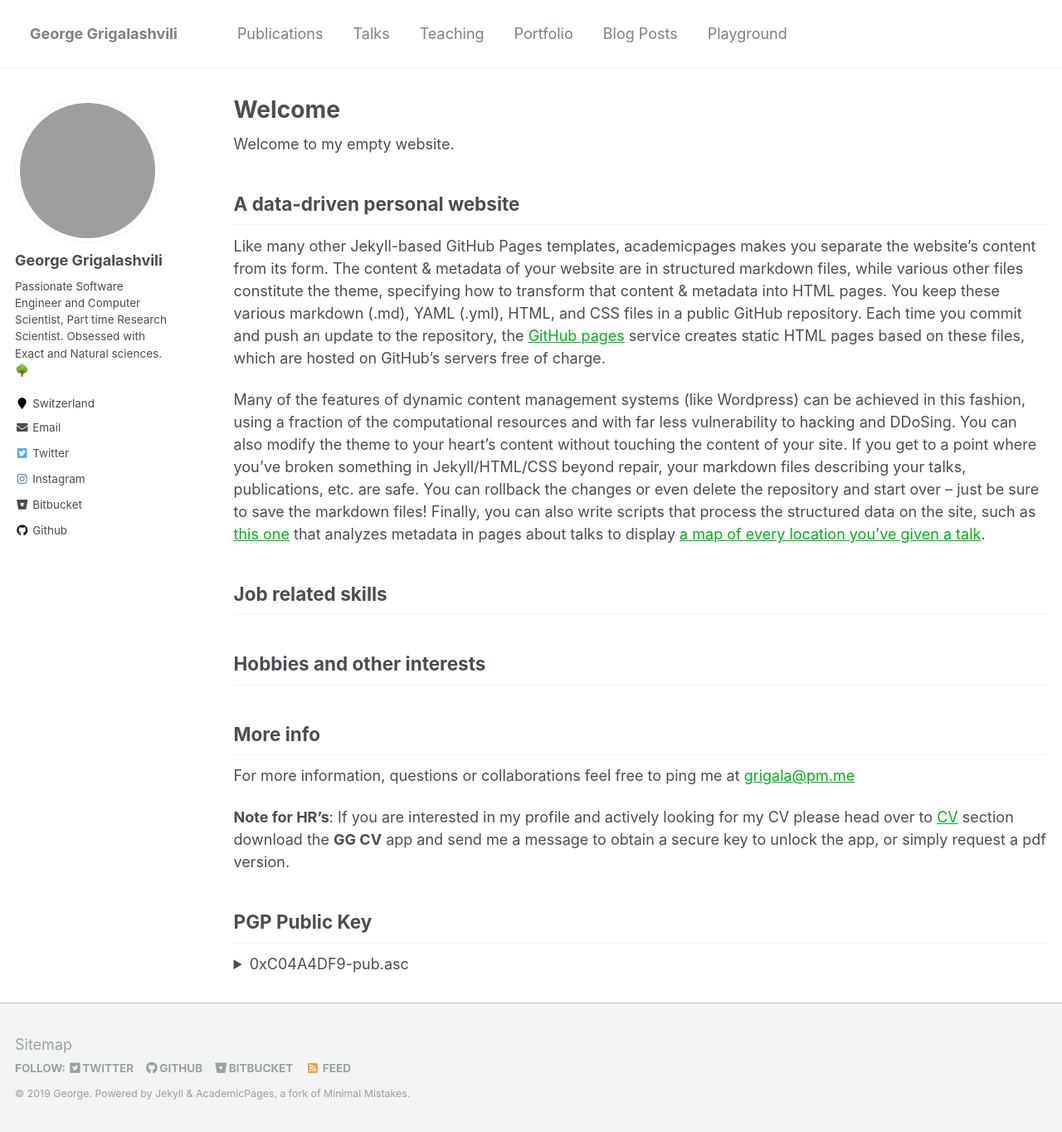
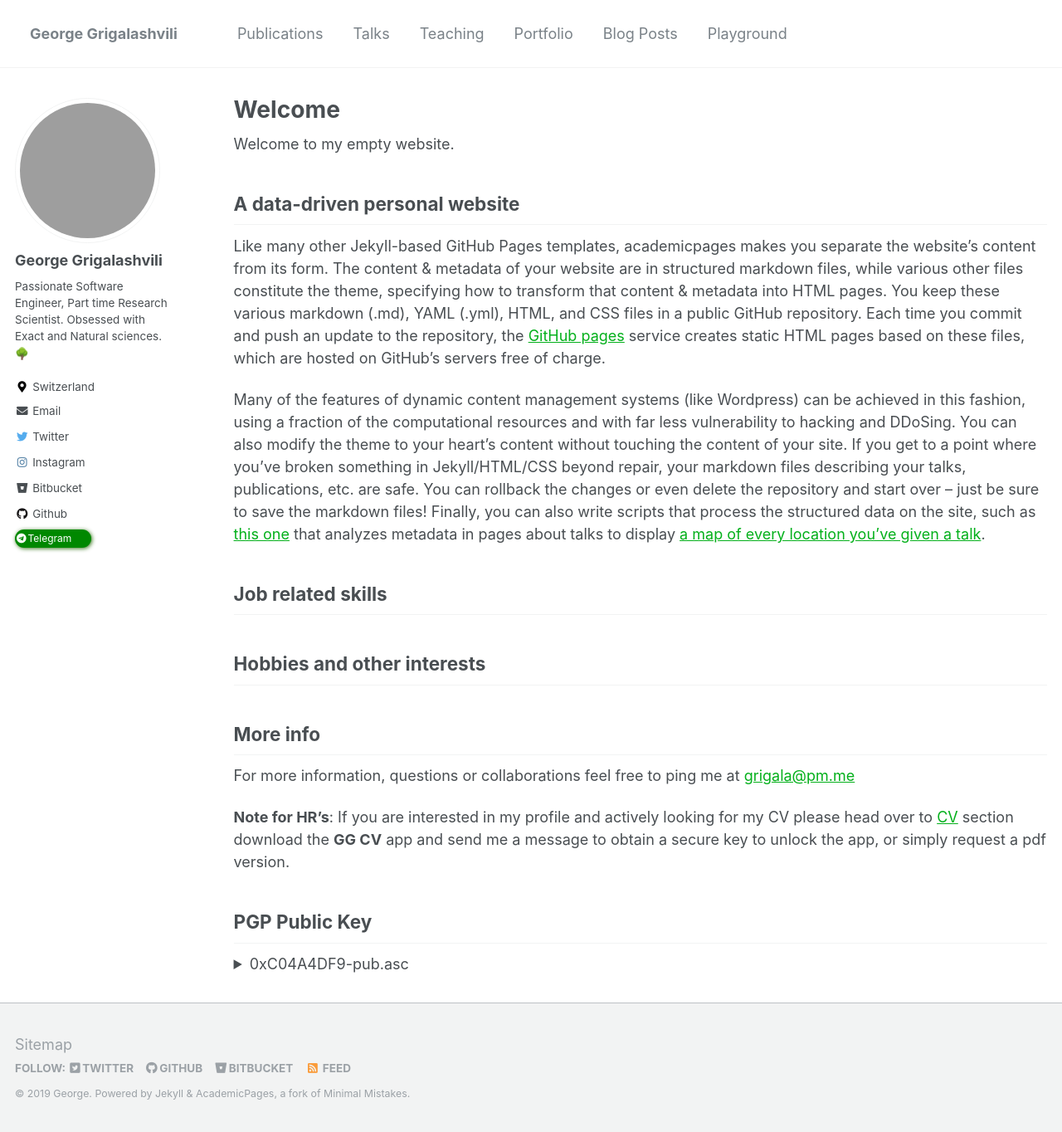
Before and after one commit to grigala/grigala.github.io, a Jekyll site: the page built from _pages/about.md, in a window 1280 px wide and 1364 px high. Shown: the whole window at 83% size. Built offline with Jekyll 4.4.1, drawn with Linux system fonts in a browser that asks for light colours; grey boxes are pictures that could not be loaded.

Commit message:
Fixed sidebar issue

```diff
--- a/_config.yml
+++ b/_config.yml
@@ -85,7 +85,7 @@ analytics:
 author:
   name             : "George Grigalashvili"
   avatar           : "https://avatars0.githubusercontent.com/u/2084794?s=460&v=4"
-  bio              : "Passionate Software Engineer and Computer Scientist, Part time Research Scientist. Obsessed with Exact and Natural sciences. 🌳"
+  bio              : "Passionate Software Engineer, Part time Research Scientist. Obsessed with Exact and Natural sciences. 🌳"
   location         : "Switzerland"
   employer         :
   pubmed           : # "https://www.ncbi.nlm.nih.gov/pubmed/?term=john+snow"
@@ -118,6 +118,7 @@ author:
   xing             :
   youtube          :
   wikipedia        :
+  telegram         : "grigala"
 
 
 # Reading Files
--- a/_includes/author-profile.html
+++ b/_includes/author-profile.html
@@ -23,7 +23,7 @@
     <button class="btn btn--inverse">Follow</button>
     <ul class="author__urls social-icons">
       {% if author.location %}
-        <li><i class="fa fa-fw fa-map-marker" aria-hidden="true"></i> {{ author.location }}</li>
+        <li><i class="fa fa-fw fa-map-marker-alt" aria-hidden="true"></i> {{ author.location }}</li>
       {% endif %}
       {% if author.employer %}
         <li><i class="fa fa-fw fa-map-marker" aria-hidden="true"></i> {{ author.employer }}</li>
@@ -41,7 +41,7 @@
         <li><a href="{{ author.researchgate }}"><i class="fab fa-fw fa-researchgate" aria-hidden="true"></i> ResearchGate</a></li>
       {% endif %}
       {% if author.twitter %}
-        <li><a href="https://twitter.com/{{ author.twitter }}"><i class="fab fa-fw fa-twitter-square" aria-hidden="true"></i> Twitter</a></li>
+        <li><a href="https://twitter.com/{{ author.twitter }}"><i class="fab fa-fw fa-twitter" aria-hidden="true"></i> Twitter</a></li>
       {% endif %}
       {% if author.facebook %}
         <li><a href="https://www.facebook.com/{{ author.facebook }}"><i class="fab fa-fw fa-facebook-square" aria-hidden="true"></i> Facebook</a></li>
@@ -117,7 +117,13 @@
       {% endif %}
       {% if author.wikipedia %}
         <li><a href="https://en.wikipedia.org/wiki/User:{{ author.wikipedia }}"><i class="fab fa-fw fa-wikipedia-w" aria-hidden="true"></i> Wikipedia</a></li>
-{% endif %}
+      {% endif %}
+      {% if author.telegram %}
+<!--        <li><a href="https://t.me/{{ author.telegram }}"><i class="fab fa-fw fa-telegram" aria-hidden="true"></i> Telegram</a></li>-->
+        <li><a href="https://telegram.im/@{{ author.telegram }}" target="_blank" class="telegramim_button telegramim_shadow telegramim_pulse"
+         style="font-size:12px;width:92px;background:#008800;box-shadow:1px 1px 5px #38761d;color:#FFFFFF;border-radius:100px;"
+                    title=""><i class="fab fa-fw fa-telegram" aria-hidden="true"></i>Telegram</a></li>
+      {% endif %}
     </ul>
   </div>
 </div>
--- a/assets/js/yt_index.js
+++ b/assets/js/yt_index.js
@@ -4,7 +4,7 @@ $(function () {
     let $channelForm = $('#channel-form');
     let $subsNotPublicBox = $('#subs-not-public-box');
     let $urlHelpBox = $('#url-help-box');
-    const API_KEY = "AIzaSyAan769vckZkx9x3uKQVtyRfVbsrSwVblI"; // Restricted
+    const API_KEY = "{{ google.youtube_api_key }}"; // Restricted
 
     $('#url-help-link').click((e) => {
         e.preventDefault();
```
Also changed, not shown: _layouts/compress.html (+29 -1 lines).
